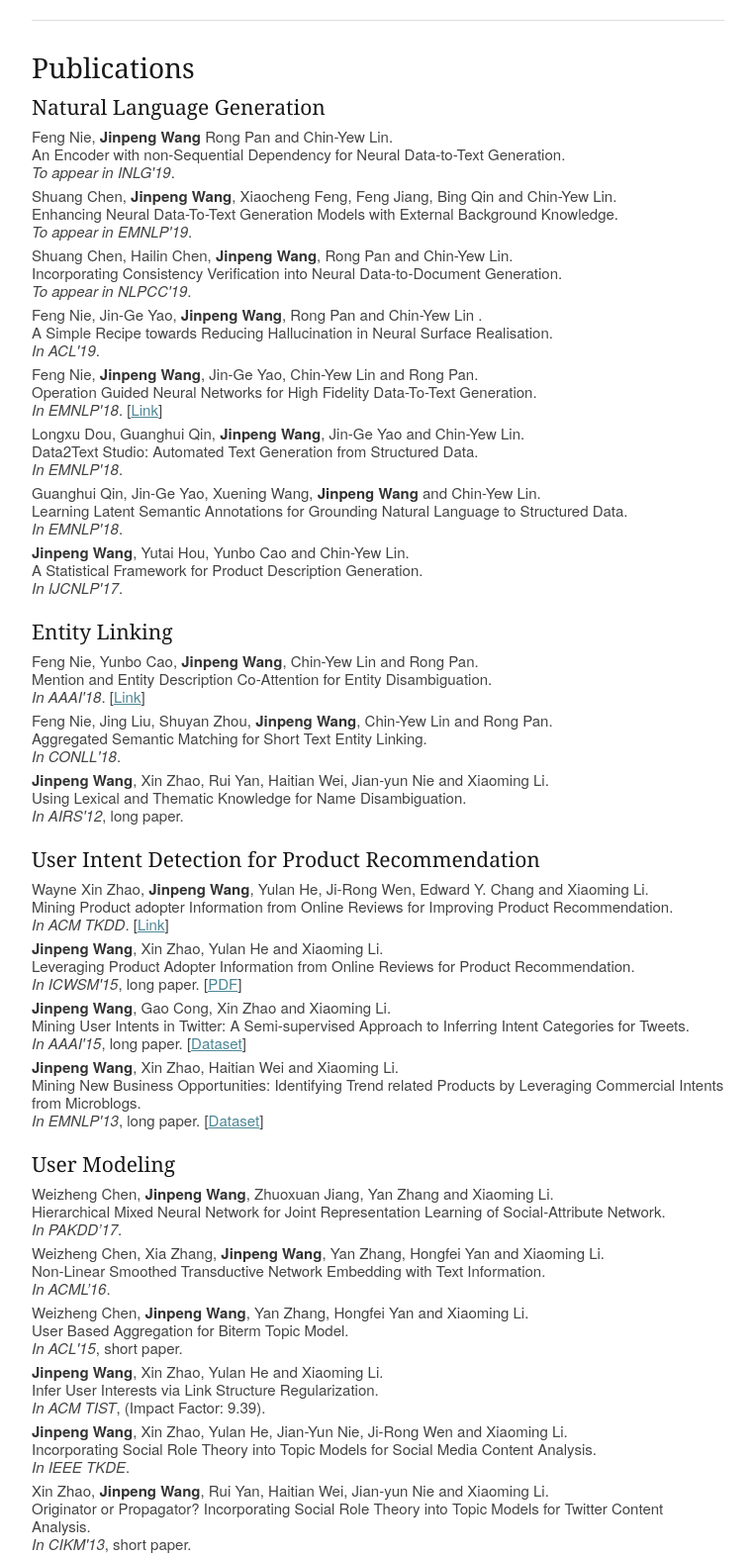
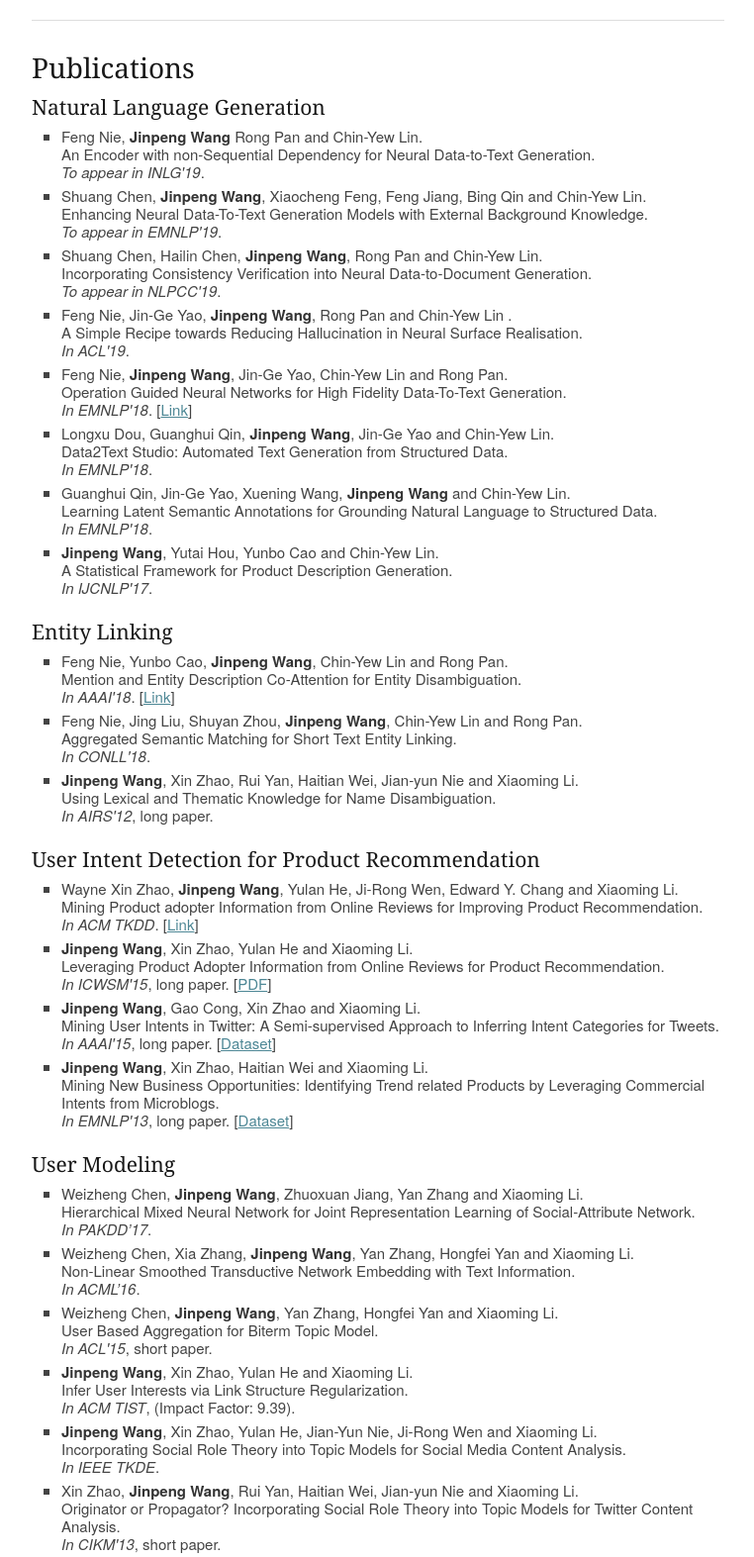
Before and after one commit to JooPoo/joopoo.github.io, a plain HTML site: page index.html in a window 1280 px wide. Shown: the part 780-2353 px from the top of the page at 99% size, without its empty margins (378-1140 px from the left). Drawn offline with Linux system fonts and the light colour scheme.

Commit message:
fix ul style

```diff
--- a/index.html
+++ b/index.html
@@ -129,7 +129,7 @@
         <div class="doc-section" id="publications">
             <h3>Publications</h3>
             <h4>Natural Language Generation</h4>
-            <ul>
+            <ul class="square">
 			    <li>
                     Feng Nie, <strong>Jinpeng Wang</strong> Rong Pan and Chin-Yew Lin. <br />
                     An Encoder with non-Sequential Dependency for Neural Data-to-Text Generation. <br />
@@ -174,7 +174,7 @@
 			</ul>
 
 			<h4>Entity Linking</h4>
-			<ul>
+			<ul class="square">
                 <li>
                     Feng Nie, Yunbo Cao, <strong>Jinpeng Wang</strong>, Chin-Yew Lin and Rong Pan. <br />
                     Mention and Entity Description Co-Attention for Entity Disambiguation. <br />
@@ -195,7 +195,7 @@
 			</ul>
 
 			<h4>User Intent Detection for Product Recommendation</h4>
-			<ul>
+			<ul class="square">
                 <li>
                     Wayne Xin Zhao, <strong>Jinpeng Wang</strong>, Yulan He, Ji-Rong Wen, Edward Y. Chang and Xiaoming Li. <br />
                     Mining Product adopter Information from Online Reviews for Improving Product Recommendation. <br />
@@ -223,7 +223,7 @@
 			</ul>
 
 			<h4>User Modeling</h4>
-			<ul>
+			<ul class="square">
                 <li>
                     Weizheng Chen, <strong>Jinpeng Wang</strong>, Zhuoxuan Jiang, Yan Zhang and Xiaoming Li. <br />
                     Hierarchical Mixed Neural Network for Joint Representation Learning of Social-Attribute Network. <br />
```
